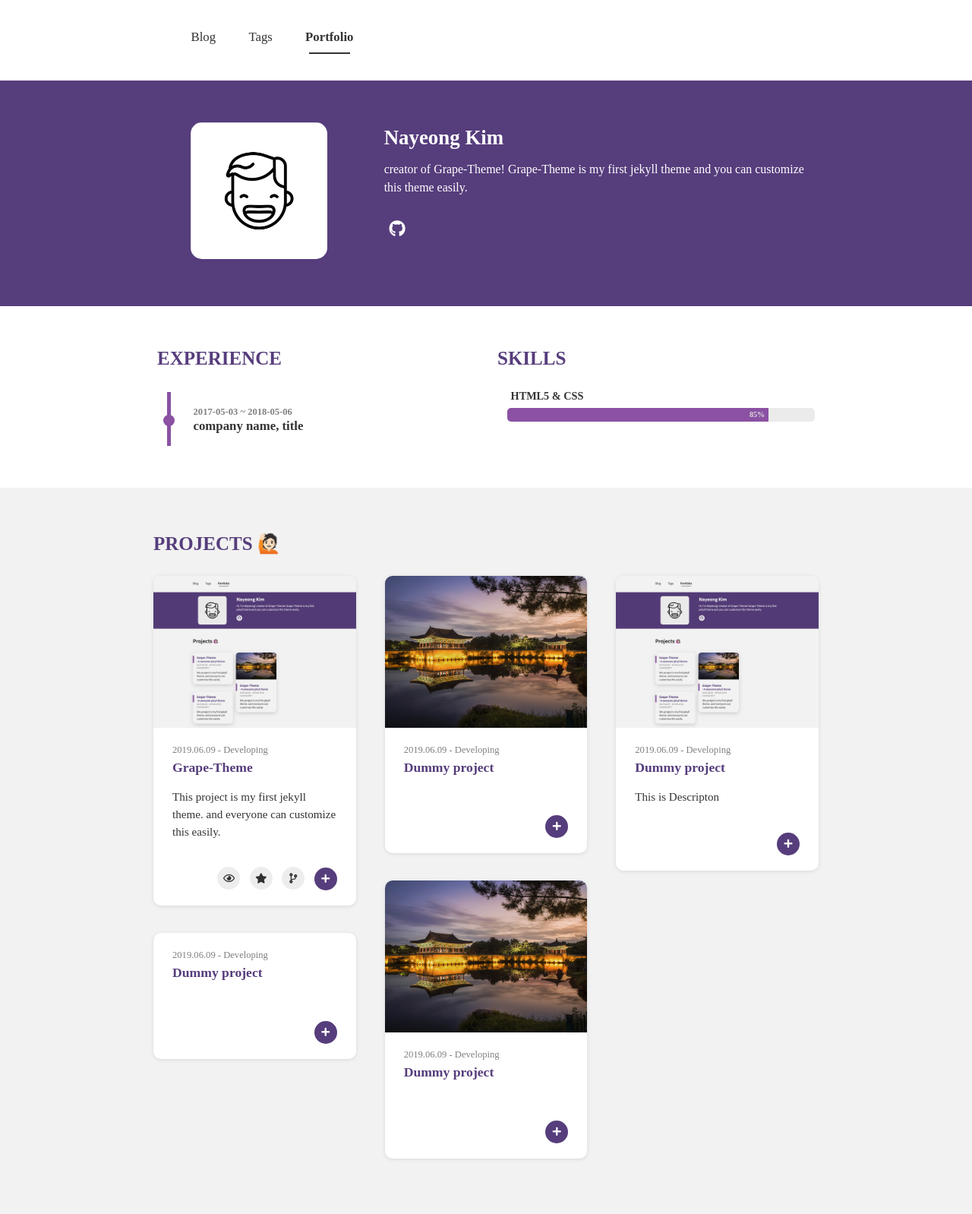
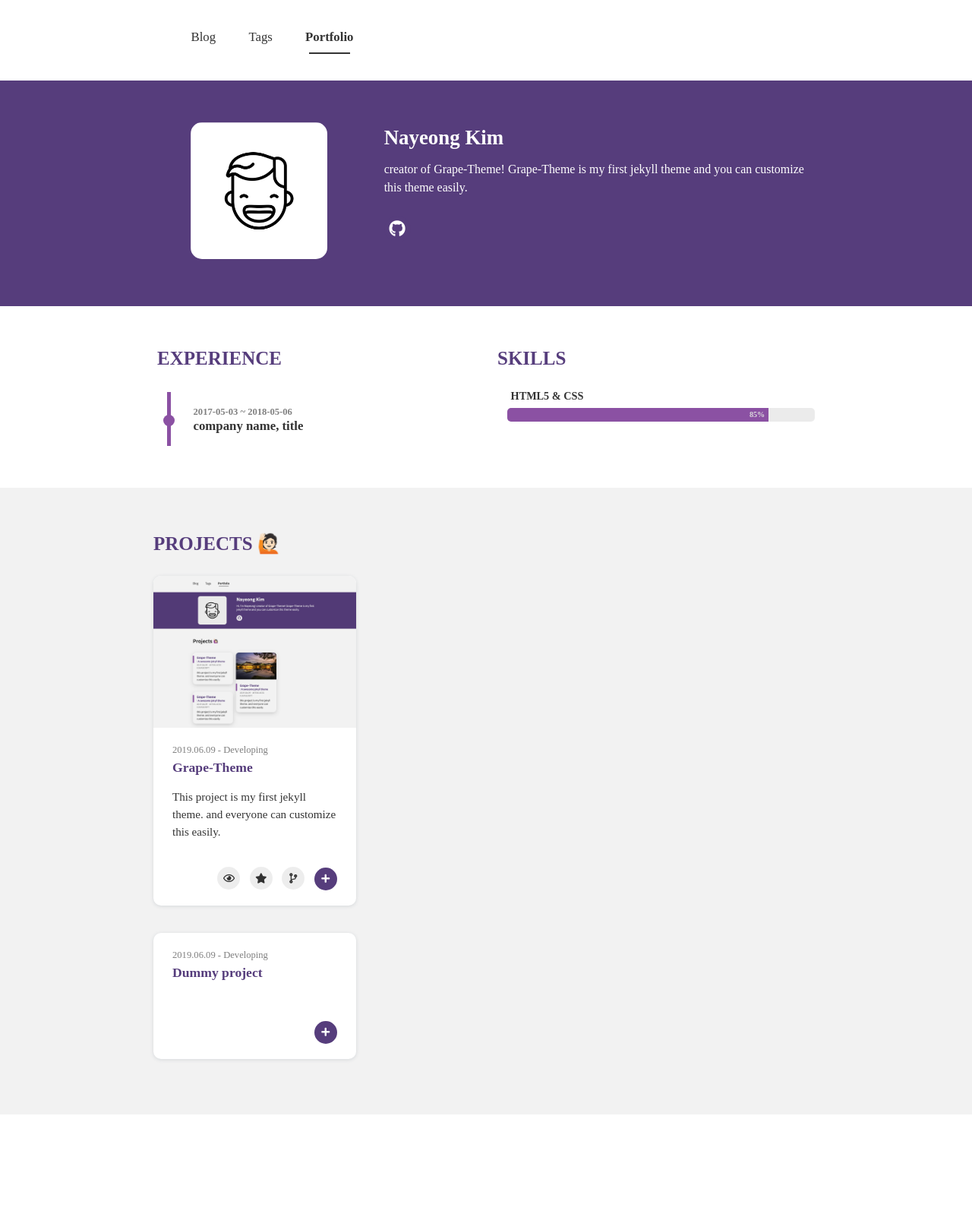
Before and after one commit to naye0ng/Grape-Theme, a Jekyll site: the page built from portfolio.html, in a window 1280 px wide. Shown: the whole page at 76% size. Built offline with Jekyll 4.4.1, drawn with Linux system fonts in a browser that asks for light colours; nearby versions of some CDN libraries; some web fonts are replaced; after the commit the page ends 1467 px from its top, so only the background shows below that; part of the change alters nothing that is shown.

```diff
--- a/_data/projects.yml
+++ b/_data/projects.yml
@@ -36,33 +36,3 @@
     title : Dummy project
     summary : This is Dummy
     description :
-
-- project :
-    print : True # If 'False' is selected, it will not be displayed in 'home.html > aside > .proj-content'.
-    modal : True # If 'True' is selected, modal can open in 'portfolio.html'.
-    url :  # Full URL
-    image : koreaSunset.jpg # path: assets/project/
-    date : 2019.06.09 - Developing
-    title : Dummy project
-    summary : This is Dummy
-    description :
-
-- project :
-    print : True # If 'False' is selected, it will not be displayed in 'home.html > aside > .proj-content'.
-    modal : True # If 'True' is selected, modal can open in 'portfolio.html'.
-    url :  # Full URL
-    image : koreaSunset.jpg # path: assets/project/
-    date : 2019.06.09 - Developing
-    title : Dummy project
-    summary : This is Dummy
-    description :
-
-- project :
-    print : True # If 'False' is selected, it will not be displayed in 'home.html > aside > .proj-content'.
-    modal : True # If 'True' is selected, modal can open in 'portfolio.html'.
-    url :  # Full URL
-    image : "portfolio.png" # path: assets/project/
-    date : 2019.06.09 - Developing
-    title : Dummy project
-    summary : This is Dummy
-    description :  This is Descripton
--- a/_sass/includes/_modal.scss
+++ b/_sass/includes/_modal.scss
@@ -77,6 +77,7 @@
                 margin-bottom: 15px;
                 font-size: 25px;
                 font-weight: 600;
+                padding-left: 0px!important;
             }
             .summary{
                 font-size: 0.95rem;
```
Also changed, not shown: README.md, assets/img/modal.png (added), assets/img/print-project.png (added), 1 other file.
